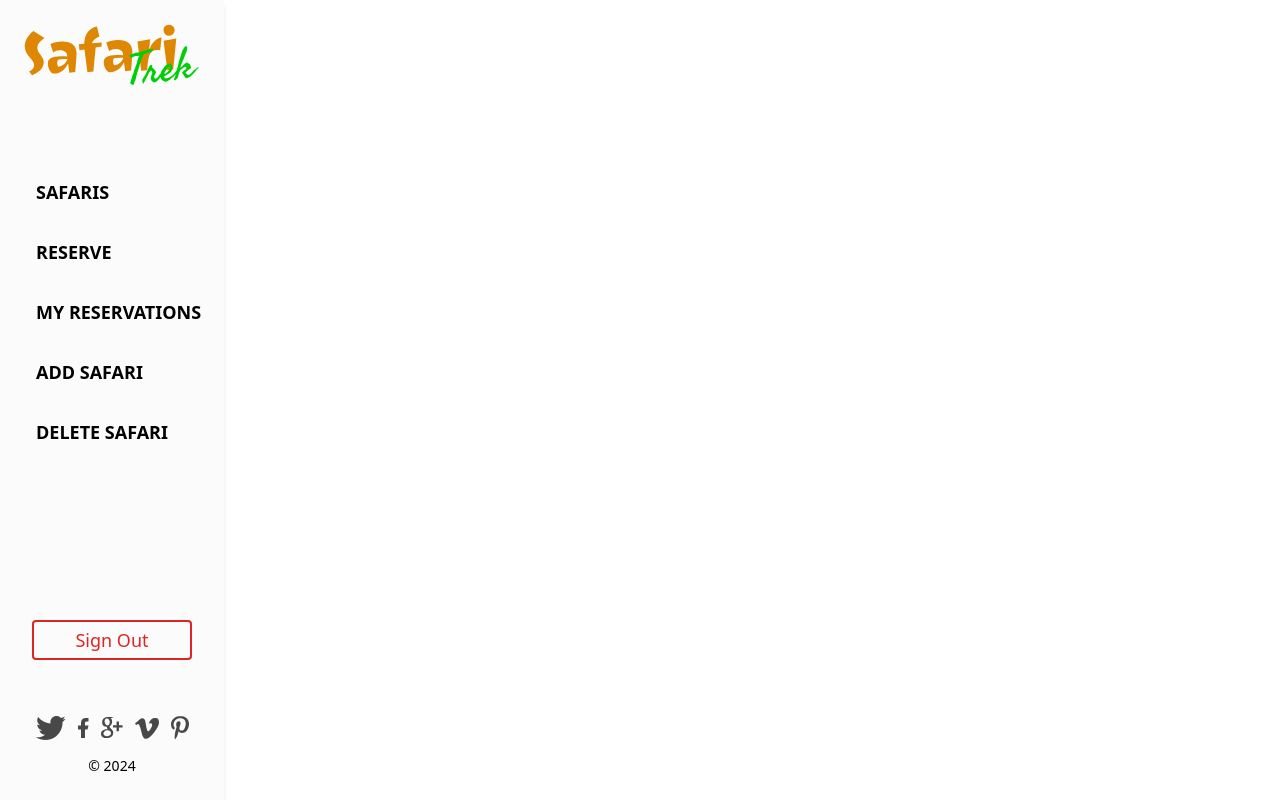
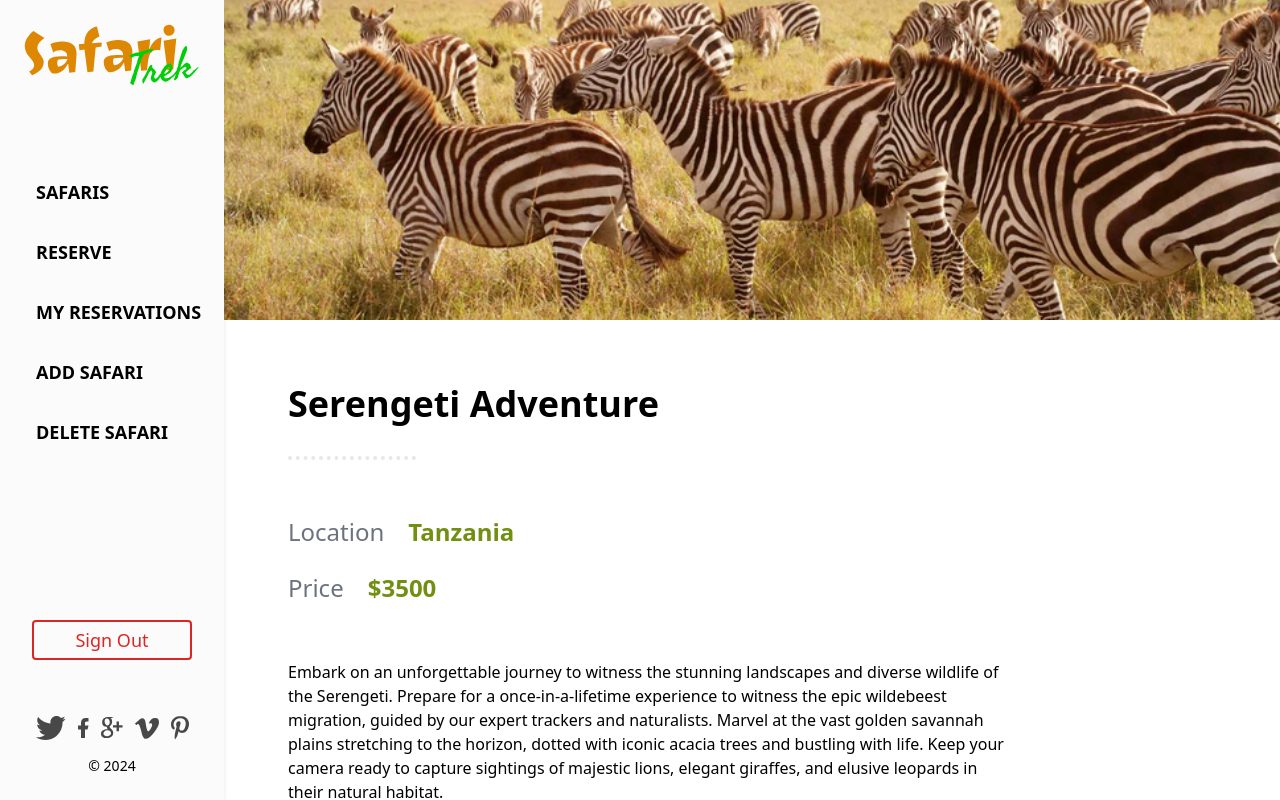
Before and after one commit to henokkhm/microverse-module-6-safari-booking-frontend, a React (Create React App) app: page /app/safari/1 in a window 1280 px wide. Shown: the top 800 px of the page. Built offline with nearby package versions, Linux system fonts and the light colour scheme; no server answers; sample sign-in values are in the browser's storage.

Commit message:
Update SafariDetails page

```diff
--- a/src/components/Registration.js
+++ b/src/components/Registration.js
@@ -5,10 +5,10 @@ import splashScreenImg from '../assets/logo.png';
 
 function Registration() {
   return (
-    <main className="page-container">
+    <main className="page-container items-center justify-center">
       <div className="flex flex-col bg-st-green-50 gap-8 w-full bg-cover p-12 sm:w-[560px]">
         <img className="h-80" src={splashScreenImg} alt="safari trek logo" />
-        <h2 className="form-header">Create a user account</h2>
+        <h2 className="header">Create a user account</h2>
         <RegistrationForm />
         <div className="link-cus flex gap-3 justify-center">
           Already have an account?
--- a/src/components/SafarisList.js
+++ b/src/components/SafarisList.js
@@ -20,7 +20,7 @@ function SafarisList() {
 
   if (safaris.length === 0) {
     return (
-      <h2 className="form-header">
+      <h2 className="header">
         There are no Safaris listed yet. Please add Safaris if you are an admin
       </h2>
     );
--- a/src/index.css
+++ b/src/index.css
@@ -41,10 +41,10 @@
     }
 
     .page-container {
-      @apply min-h-screen min-w-[530px] flex flex-col gap-24 items-center justify-center bg-st-green-50 md:bg-white
+      @apply min-h-screen min-w-[530px] flex flex-col gap-24 bg-st-green-50 md:bg-white
     }
 
-    .form-header {
+    .header {
       @apply text-3xl text-left font-bold pt-16
     }
 
--- a/src/pages/Login.js
+++ b/src/pages/Login.js
@@ -5,10 +5,10 @@ import splashScreenImg from '../assets/logo.png';
 
 function Login() {
   return (
-    <main className="page-container">
+    <main className="page-container items-center justify-center">
       <div className="flex flex-col bg-st-green-50 gap-8 w-full bg-cover p-12 sm:w-[560px]">
         <img className="h-80" src={splashScreenImg} alt="safari trek logo" />
-        <h2 className="form-header">Please sign in to your account</h2>
+        <h2 className="header">Please sign in to your account</h2>
         <LoginForm />
         <div className="link-cus flex gap-3 justify-center">
           Don&apos;t have an account?
--- a/src/pages/SafariDetails.js
+++ b/src/pages/SafariDetails.js
@@ -1,32 +1,73 @@
-import React, { useEffect, useState } from 'react';
-import axios from 'axios';
+import { useEffect } from 'react';
+import { useDispatch, useSelector } from 'react-redux';
+import { Link, useParams } from 'react-router-dom';
+
 import ProtectedRoute from '../components/ProtectedRoute';
+import { getSafaris } from '../redux/slices/safarisSlice';
 
 function SafariDetailsPage() {
-  const [safariData, setSafariData] = useState(null);
+  const { id } = useParams();
+  const dispatch = useDispatch();
 
   useEffect(() => {
-    const fetchData = async () => {
-      try {
-        const response = await axios.get('http://127.0.0.1:3000/safaris');
-        setSafariData(response.data);
-      } catch (error) {
-        console.error('Failed to fetch data', error);
-      }
-    };
+    dispatch(getSafaris());
+  }, [dispatch]);
 
-    fetchData();
-  }, []);
+  const safaris = useSelector((store) => store.safaris);
+  const safariData = safaris.find((safari) => safari.id === parseInt(id, 10));
+
+  if (!safariData) {
+    return (
+      <main className="page-container">
+        <h2 className="header">Safari details not found!</h2>
+      </main>
+    );
+  }
+
+  const start = safariData.description.indexOf('\n\n');
+  const details = safariData.description.slice(start + 1);
 
   return (
     <ProtectedRoute>
-      <main>
-        {safariData && (
-          <>
-            <h1>{safariData.title}</h1>
-            <p>{safariData.description}</p>
-          </>
-        )}
+      <main className="page-container gap-0">
+        <div className="h-80 overflow-hidden  backdrop-blur-xl hover:scale-125 duration-[10s]">
+          <img
+            className="w-full -translate-y-80 relative z-[-10]"
+            src={`/safaris/${safariData.img}`}
+            alt={`${safariData.name} cover`}
+          />
+        </div>
+        <div className="px-16 flex flex-col gap-8">
+          <h1 className="header text-4xl">{safariData.name}</h1>
+          <div className="border-b-4 border-dotted border-gray-200 w-32" />
+
+          <div>
+            <div className="flex gap-6 text-2xl mt-6">
+              <span className="text-gray-500">Location</span>
+              <span className="text-st-green-600 font-bold">
+                {safariData.location}
+              </span>
+            </div>
+
+            <div className="flex gap-6 text-2xl mt-6">
+              <span className="text-gray-500">Price</span>
+              <span className="text-st-green-600 font-bold">
+                $
+                {safariData.price}
+              </span>
+            </div>
+          </div>
+
+          <p className="parag max-w-[720px]" style={{ whiteSpace: 'pre-line' }}>
+            {details}
+          </p>
+          <Link
+            to={`/app/reserve/${id}`}
+            className="btn-primary w-32 text-center"
+          >
+            Reserve
+          </Link>
+        </div>
       </main>
     </ProtectedRoute>
   );
```
